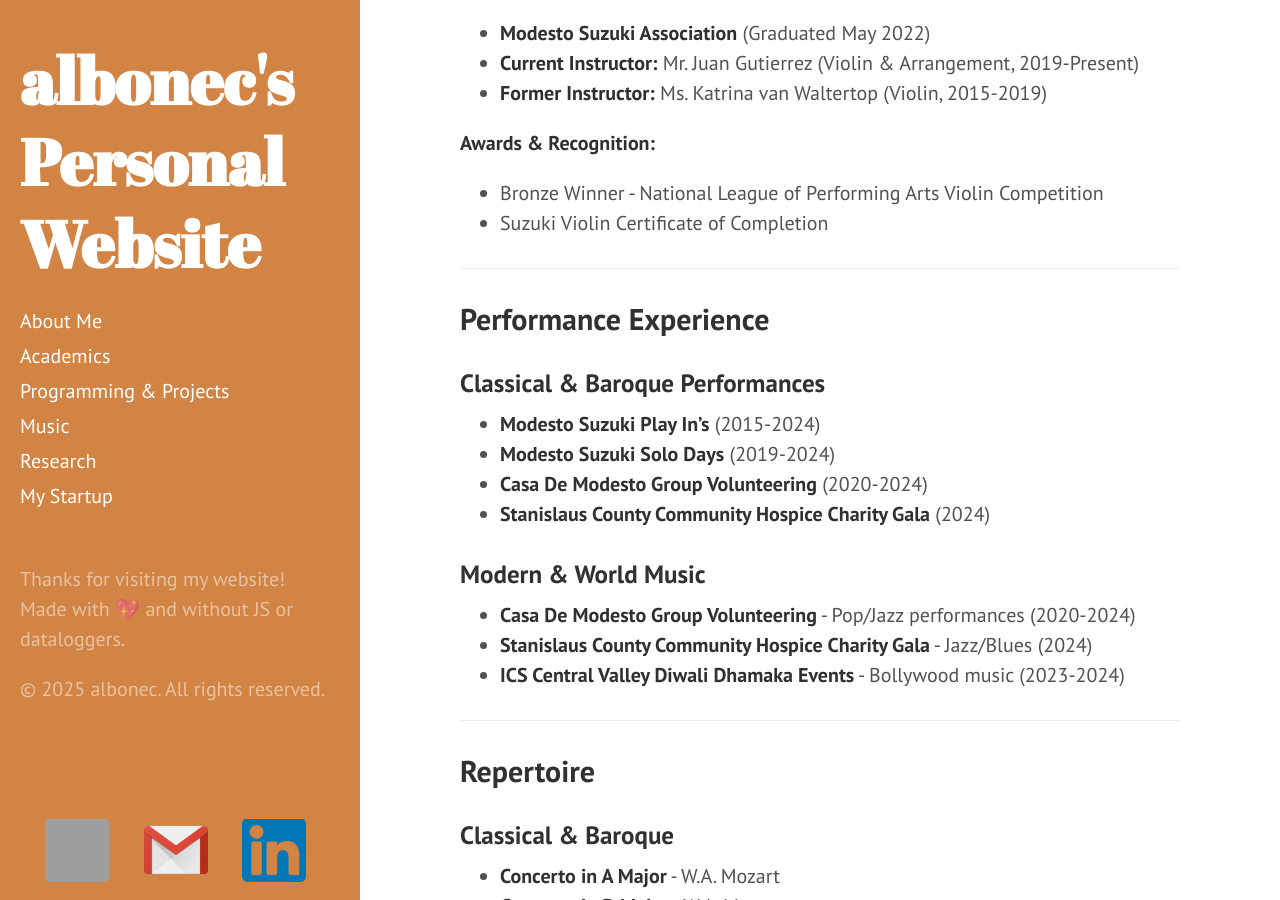
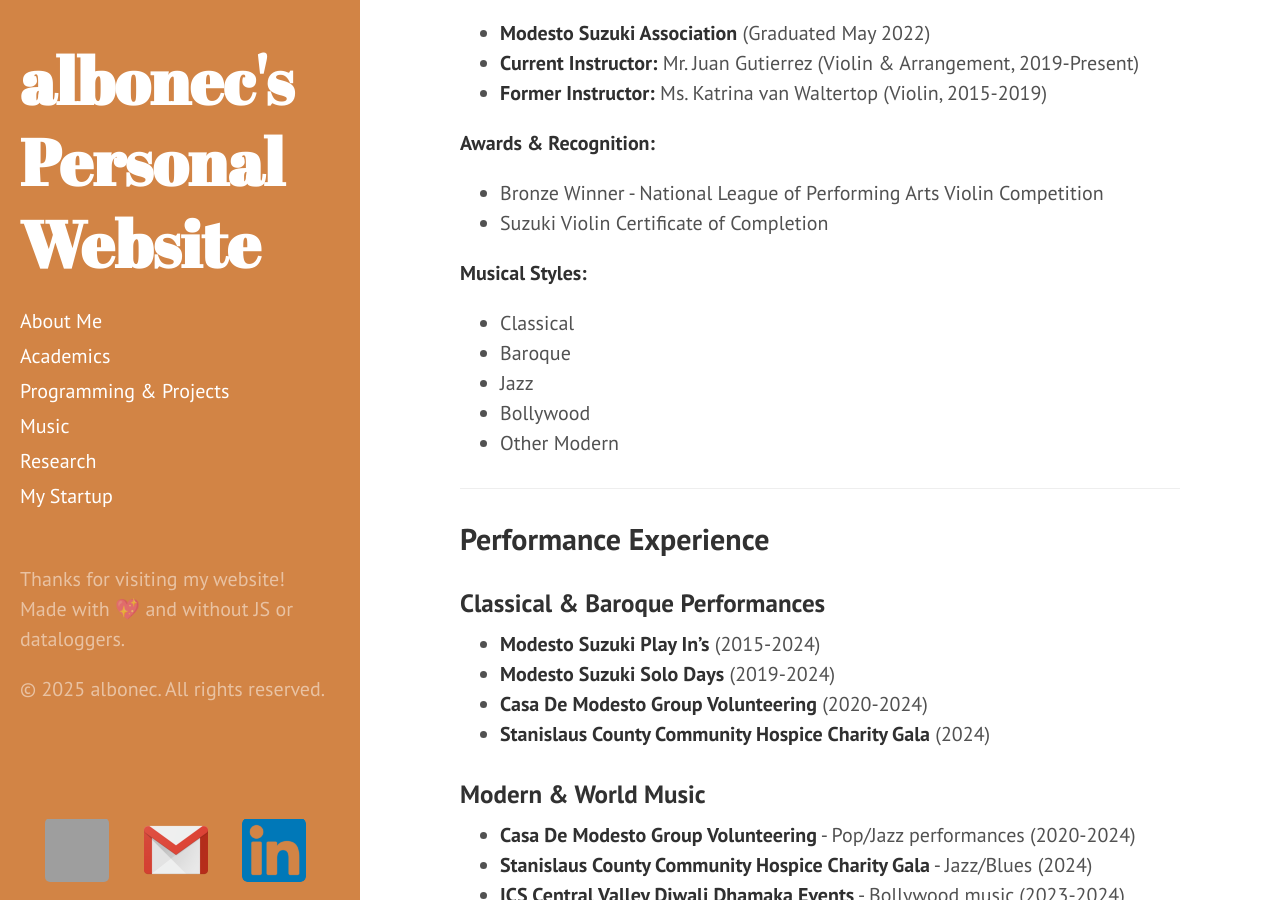
Before and after one commit to albonec/albonec.github.io, a Jekyll site: the page built from music.md, in a window 1280 px wide and 900 px high, scrolled down 312 px. Built offline with Jekyll 4.4.1, drawn with Linux system fonts in a browser that asks for light colours; some of the changed text lies outside the part shown; grey boxes are pictures that could not be loaded.

Commit message:
added some project entries

```diff
--- a/music.md
+++ b/music.md
@@ -13,6 +13,13 @@
 **Awards & Recognition:**
 - Bronze Winner - National League of Performing Arts Violin Competition
 - Suzuki Violin Certificate of Completion
+
+**Musical Styles:**
+- Classical
+- Baroque
+- Jazz
+- Bollywood
+- Other Modern
 
 ---
 
```
Also changed, not shown: other parts of music.md (+0 -3 lines).
